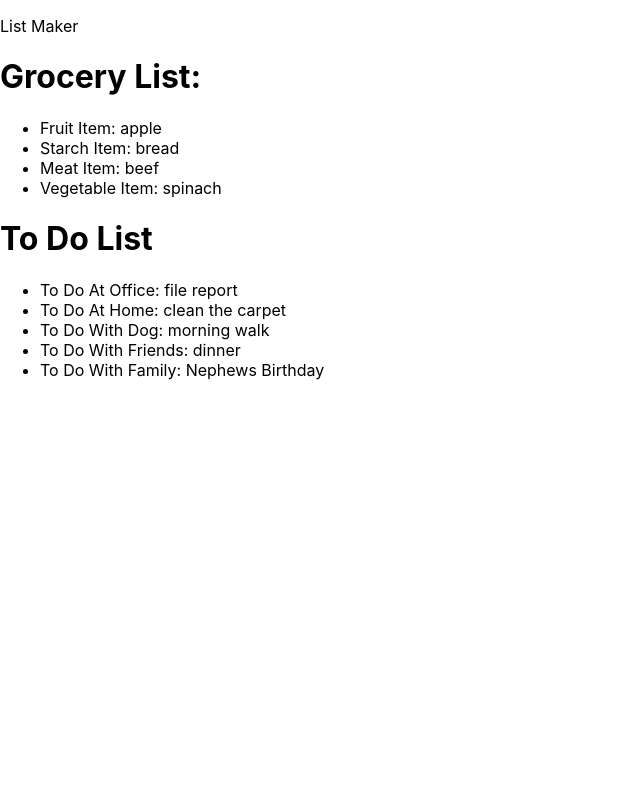
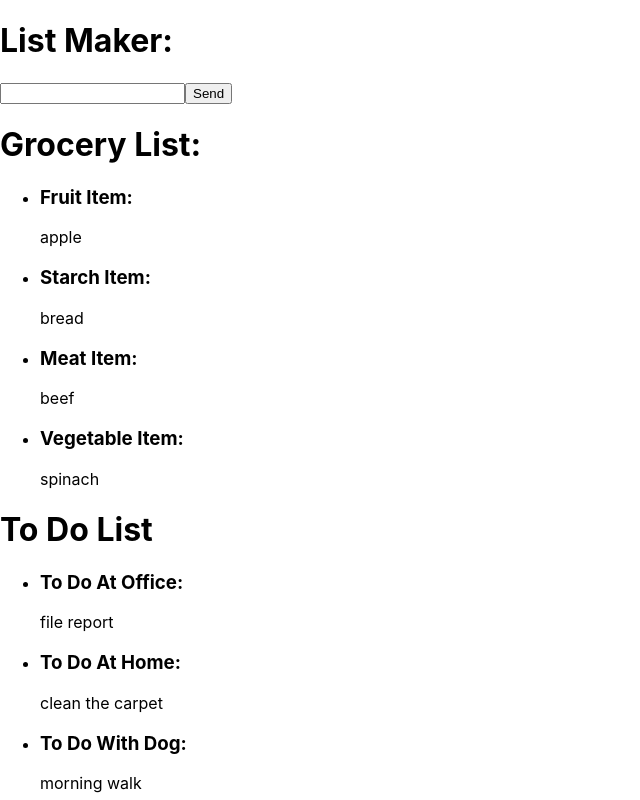
Before and after one commit to precto1285/React-list-organizer, a React (Create React App) app in the folder react-list-organizer/: page / in a window 1280 px wide. Shown: the top 800 px of the page, without its empty margins (0-640 px from the left). Built offline with nearby package versions, Linux system fonts and the light colour scheme; the HTML template or start-up script is replaced by a standard one.

Commit message:
added input form to listmaker component

```diff
--- a/react-list-organizer/src/Components/1Components/ListMaker.js
+++ b/react-list-organizer/src/Components/1Components/ListMaker.js
@@ -2,7 +2,11 @@ import React from 'react';
 
 const ListMaker = () => {
   return (
-    <p>List Maker</p>
+    <div>
+      <h1>List Maker:</h1>
+      <input />
+      <button>Send</button>
+    </div>
   )
 }
 
--- a/react-list-organizer/src/Components/2Component/Grocery.js
+++ b/react-list-organizer/src/Components/2Component/Grocery.js
@@ -5,10 +5,10 @@ const Grocery = props => {
     <div>
       <h1> Grocery List:</h1>
       <ul>
-        <li>Fruit Item: {props.fruit}</li>
-        <li>Starch Item: {props.starch}</li>
-        <li>Meat Item: {props.meat}</li>
-        <li>Vegetable Item: {props.vegetable}</li>
+        <li><h3>Fruit Item:</h3> <p>{props.fruit}</p></li>
+        <li><h3>Starch Item:</h3> <p>{props.starch}</p></li>
+        <li><h3>Meat Item:</h3> <p>{props.meat}</p></li>
+        <li><h3>Vegetable Item:</h3> <p>{props.vegetable}</p></li>
       </ul>
     </div>
   )
--- a/react-list-organizer/src/Components/2Component/To-do.js
+++ b/react-list-organizer/src/Components/2Component/To-do.js
@@ -5,11 +5,11 @@ const ToDo = props => {
     <div>
       <h1>To Do List</h1>
       <ul>
-        <li>To Do At Office: {props.office}</li>
-        <li>To Do At Home: {props.home}</li>
-        <li>To Do With Dog: {props.dog}</li>
-        <li>To Do With Friends: {props.friends}</li>
-        <li>To Do With Family: {props.family}</li>
+        <li><h3>To Do At Office: </h3><p>{props.office}</p></li>
+        <li><h3>To Do At Home:</h3> <p>{props.home}</p></li>
+        <li><h3>To Do With Dog:</h3> <p>{props.dog}</p></li>
+        <li><h3>To Do With Friends:</h3> <p>{props.friends}</p></li>
+        <li><h3>To Do With Family:</h3> <p>{props.family}</p></li>
       </ul>
     </div>
   )
```
